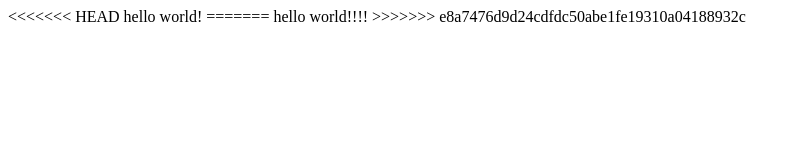
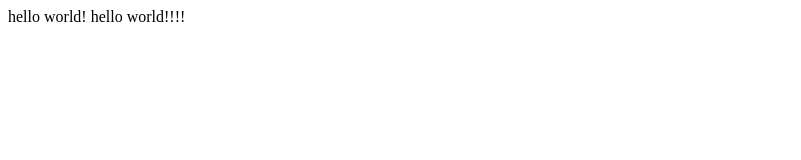
Before and after one commit to GrahamOlson/day-1, a plain HTML site: page index.html in a window 1280 px wide. Shown: the whole page, without its empty margins (0-801 px from the left). Drawn offline with Linux system fonts and the light colour scheme.

Commit message:
fixed the weird stuff

```diff
--- a/index.html
+++ b/index.html
@@ -7,10 +7,7 @@
     <title>Document</title>
 </head>
 <body>
-<<<<<<< HEAD
     hello world!
-=======
     hello world!!!!
->>>>>>> e8a7476d9d24cdfdc50abe1fe19310a04188932c
 </body>
 </html>
```
